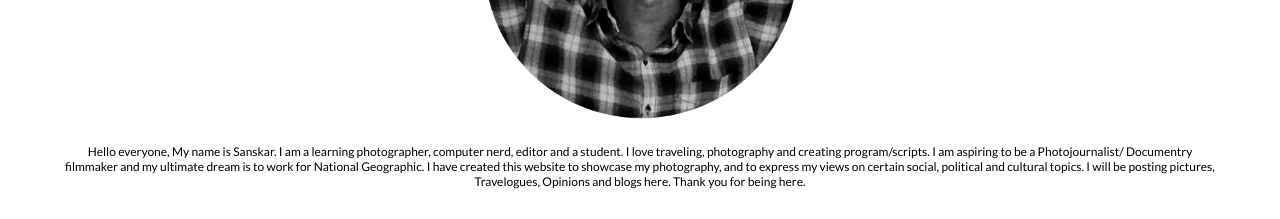
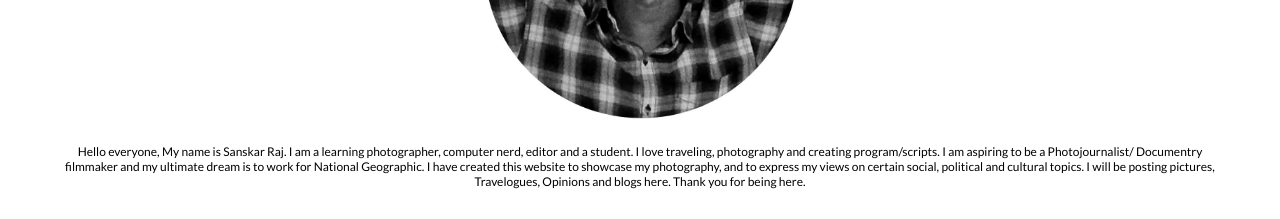
Before and after one commit to yeahbitchscience/My-website, a plain HTML site: page index.html in a window 1280 px wide. Shown: the part 1300-1519 px from the top of the page. Drawn offline with Linux system fonts and the light colour scheme.

Commit message:
Full name change

```diff
--- a/index.html
+++ b/index.html
@@ -40,7 +40,7 @@
   <!--introduction-->
 
   <div>
-    <p id="aboutme">Hello everyone, My name is Sanskar. I am a learning photographer, computer nerd, editor and a student. I love traveling, photography and creating program/scripts. I am aspiring to be a Photojournalist/ Documentry filmmaker and my ultimate dream is to work for National Geographic. I have created this website to showcase my photography, and to express my views on certain social, political and cultural topics. I will be posting pictures, Travelogues, Opinions and blogs here. Thank you for being here.</p>
+    <p id="aboutme">Hello everyone, My name is Sanskar Raj. I am a learning photographer, computer nerd, editor and a student. I love traveling, photography and creating program/scripts. I am aspiring to be a Photojournalist/ Documentry filmmaker and my ultimate dream is to work for National Geographic. I have created this website to showcase my photography, and to express my views on certain social, political and cultural topics. I will be posting pictures, Travelogues, Opinions and blogs here. Thank you for being here.</p>
   </div>
 
   <!--social media icons-->
```
